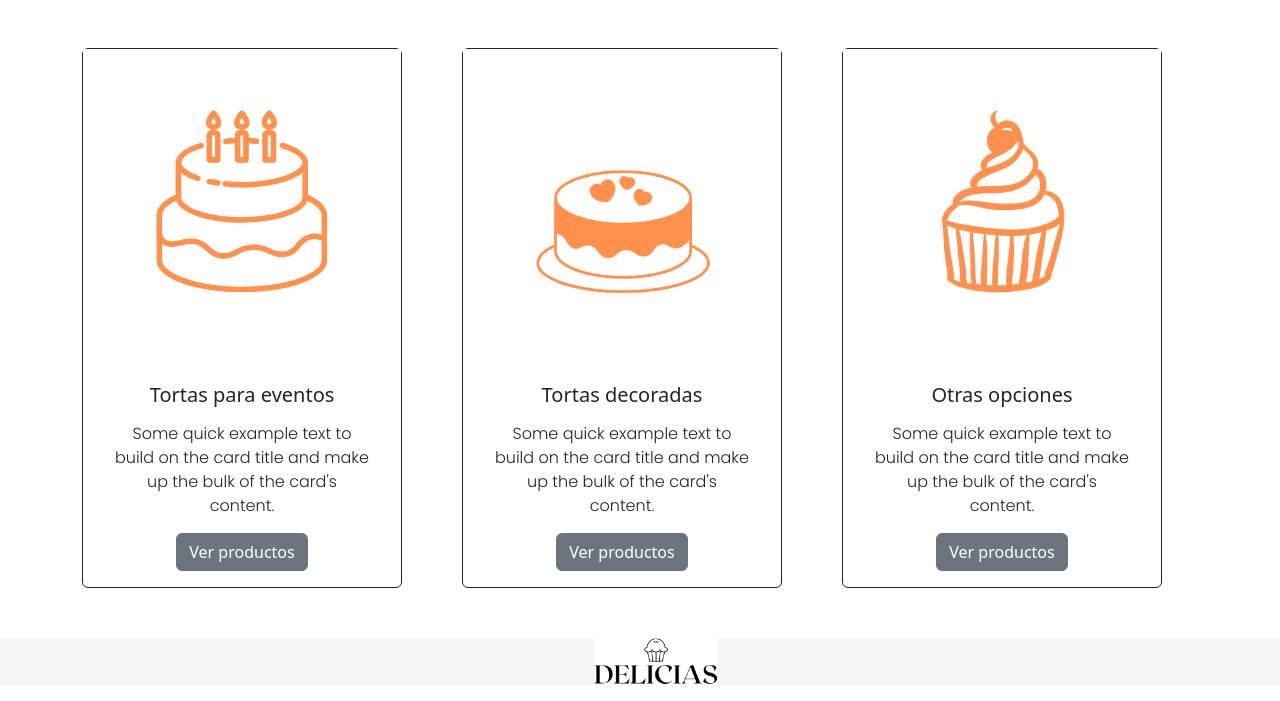
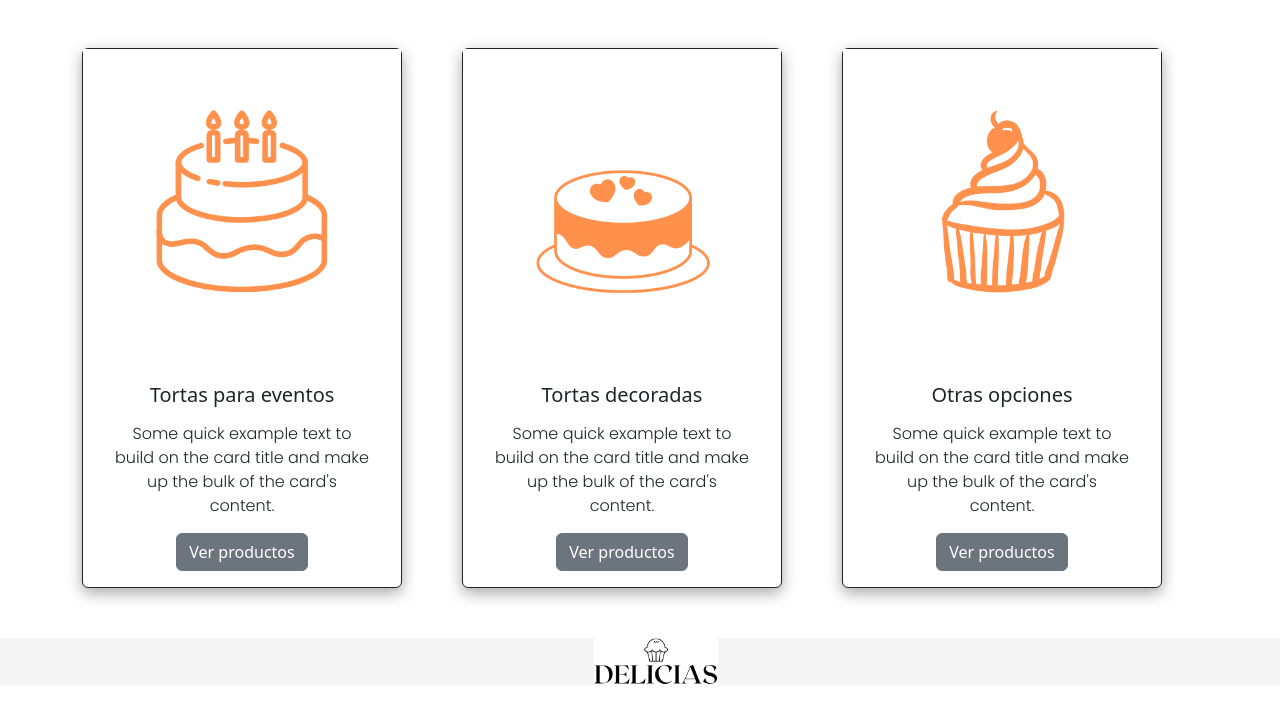
Before and after one commit to LucianaRivarossa/Desarrollo-Web, a plain HTML site: page index.html in a window 1280 px wide. Shown: the part 1121-1822 px from the top of the page. Drawn offline with nearby package versions, Linux system fonts and the light colour scheme.

Commit message:
agrego animaciones en index

```diff
--- a/index.html
+++ b/index.html
@@ -94,7 +94,7 @@
           <div class="container">
             <div class="row justify-content-center">
               <div class="col-lg-4 col-md-12 col-sm-12">
-                <div class="card border-dark text-center" style="width: 20rem;">
+                <div class="card border-dark text-center index_menu" style="width: 20rem;">
                     <img src="./imagenes/torta1.jpg" class="d-block w-100" alt="imagen torta promocion">
                     <div class="card-body">
                       <h5 class="card-title">Tortas para eventos </h5>
@@ -104,7 +104,7 @@
                 </div>
               </div>
               <div class="col-lg-4 col-md-12 col-sm-12">
-                <div class="card border-dark text-center" style="width: 20rem;">
+                <div class="card border-dark text-center index_menu" style="width: 20rem;">
                     <img src="./imagenes/torta2.jpg" class="d-block w-100" alt="imagen torta promocion">
                     <div class="card-body">
                       <h5 class="card-title">Tortas decoradas </h5>
@@ -114,7 +114,7 @@
                 </div>
               </div>
               <div class="col-lg-4 col-md-12 col-sm-12">
-                <div class="card border-dark text-center" style="width: 20rem;">
+                <div class="card border-dark text-center index_menu" style="width: 20rem;">
                     <img src="./imagenes/torta3.jpg" class="d-block w-100" alt="imagen torta promocion">
                     <div class="card-body">
                       <h5 class="card-title"> Otras opciones </h5>
--- a/style.css
+++ b/style.css
@@ -110,7 +110,13 @@ ul{
 .buscar_item{
     margin: 15px;
 }
+.index_menu:hover{
+ transform:scale(1.1);
 
+}
+.index_menu{
+    box-shadow: rgba(0, 0, 0, 0.35) 0px 5px 15px;
+}
 .iconos{
     background-color:rgb(226, 129, 60);
     height: 100%;
```
Also changed, not shown: paginas/contacto.html (+3 -3 lines).
